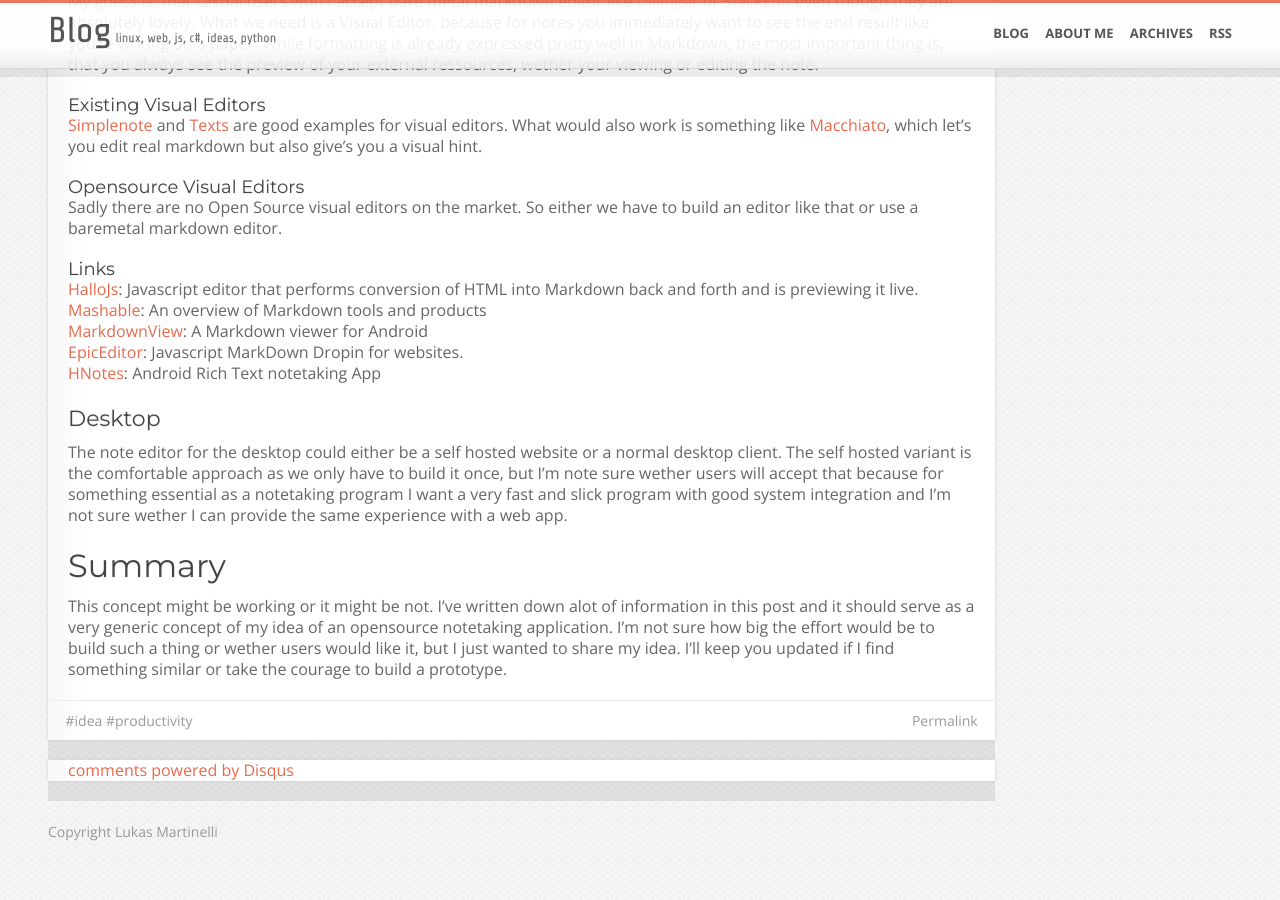
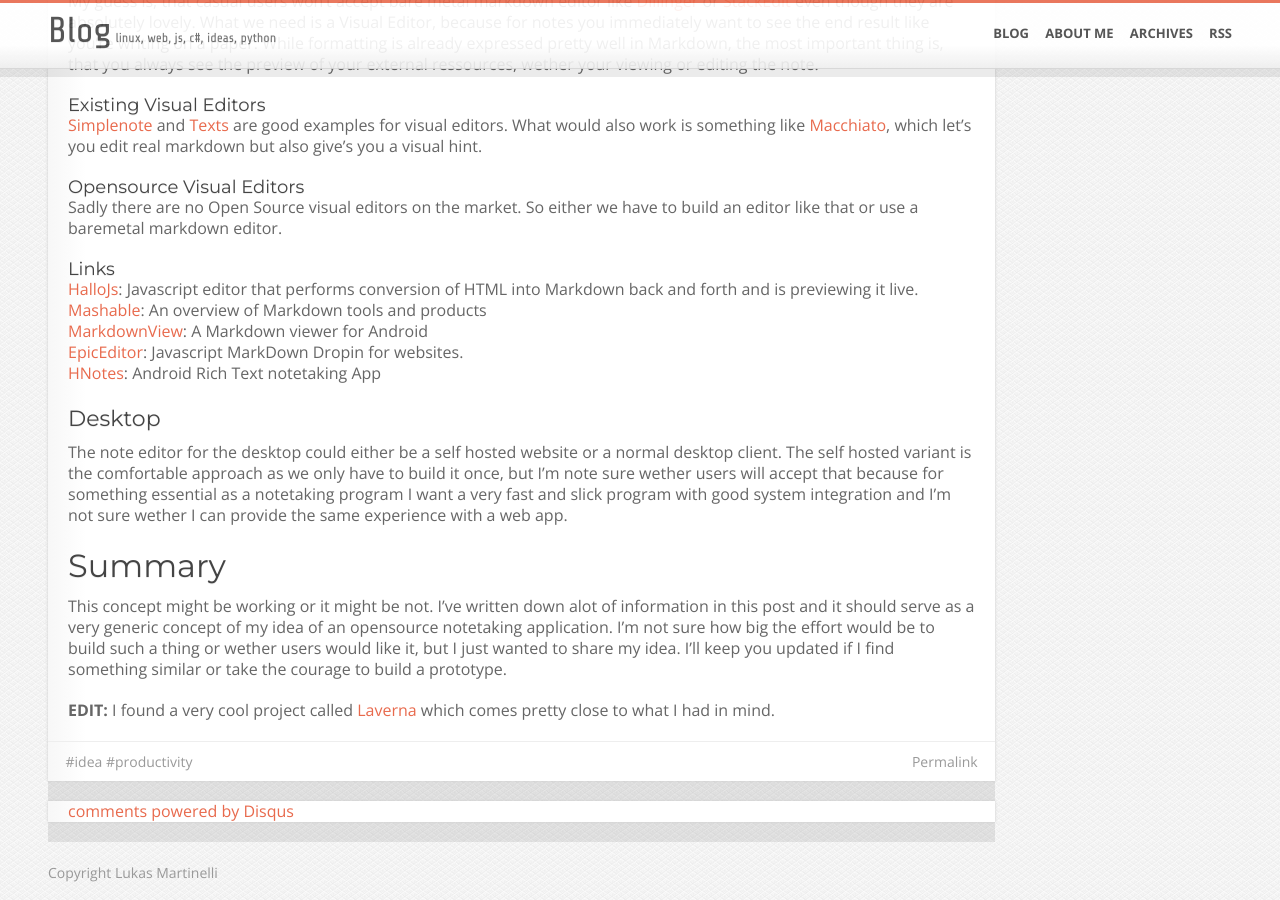
Before and after one commit to lukasmartinelli/lukasmartinelli.github.io, a Jekyll site: the page built from _posts/2014-02-07-opensource-notetaking-concept.md, in a window 1280 px wide and 900 px high, scrolled down 6283 px. Built offline with Jekyll 4.4.1, drawn with Linux system fonts in a browser that asks for light colours; Markdown is read by kramdown in place of the engine named in the settings; comment, search, counter and statistics services are not loaded; before the commit the page ends 7142 px from its top, so only the background shows below that.

Commit message:
Updated 2014-02-07-opensource-notetaking-concept.md

```diff
--- a/_posts/2014-02-07-opensource-notetaking-concept.md
+++ b/_posts/2014-02-07-opensource-notetaking-concept.md
@@ -1,6 +1,6 @@
 ---
+layout: post
 title: An Opensource Notetaking Concept
-layout: post
 published: true
 tags:
   - idea
@@ -187,3 +187,5 @@
 ## Summary
 This concept might be working or it might be not. I've written down alot of information in this post and it should serve as a very generic concept of my idea of an opensource notetaking application. I'm not sure how big the effort would be to build such a thing or wether users would like it, but I just wanted to share my idea.
 I'll keep you updated if I find something similar or take the courage to build a prototype.
+
+**EDIT:** I found a very cool project called [Laverna](https://github.com/Laverna/laverna) which comes pretty close to what I had in mind.
```
